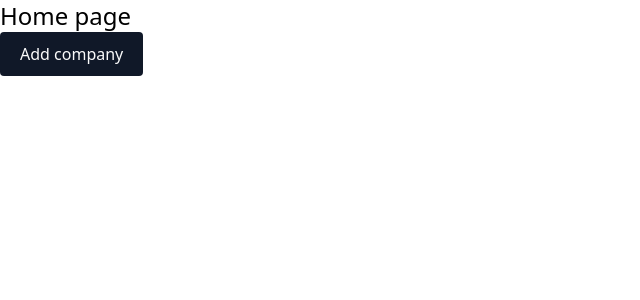
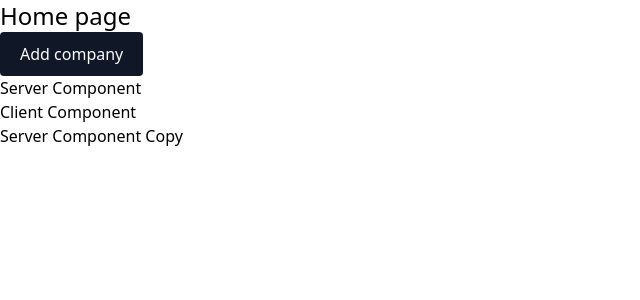
Before and after one commit to Valentyn-M/nextjs-crm, a Next.js app: page / in a window 1280 px wide. Shown: the top 300 px of the page, without its empty margins (0-640 px from the left). Built offline with nearby package versions, Linux system fonts and the light colour scheme.

Commit message:
Server component includes Client component

```diff
--- /dev/null
+++ b/src/app/components/client-component.tsx
@@ -0,0 +1,16 @@
+'use client';
+import React from 'react';
+
+export interface ClientComponentProps {
+  children?: React.ReactNode;
+}
+
+export default function ClientComponent({ children }: ClientComponentProps) {
+  console.log('Client Component');
+  return (
+    <div>
+      <span>Client Component</span>
+      {children}
+    </div>
+  );
+}
--- /dev/null
+++ b/src/app/components/server-component-copy.tsx
@@ -0,0 +1,21 @@
+import { headers } from 'next/headers';
+import React from 'react';
+
+export interface ServerComponentCopyProps {
+  children?: React.ReactNode;
+}
+
+export default function ServerComponentCopy({
+  children,
+}: ServerComponentCopyProps) {
+  // Серверна фукція (щоб компонент 100% був серверним). Якщо Серверний компонент не містить серверних функцій, то він стає Клєнтським
+  console.log(headers().get('user-agent'));
+
+  console.log('Server Component Copy');
+  return (
+    <div>
+      <span>Server Component Copy</span>
+      {children}
+    </div>
+  );
+}
--- /dev/null
+++ b/src/app/components/server-component.tsx
@@ -0,0 +1,15 @@
+import React from 'react';
+
+export interface ServerComponentProps {
+  children?: React.ReactNode;
+}
+
+export default function ServerComponent({ children }: ServerComponentProps) {
+  console.log('Server Component');
+  return (
+    <div>
+      <span>Server Component</span>
+      {children}
+    </div>
+  );
+}
--- a/src/app/page.tsx
+++ b/src/app/page.tsx
@@ -1,10 +1,18 @@
 import AddCompanyButton from '@/app/components/add-company-button';
+import ServerComponent from '@/app/components/server-component';
+import ClientComponent from '@/app/components/client-component';
+import ServerComponentCopy from '@/app/components/server-component-copy';
 
 export default function Home() {
   return (
     <main>
       <h1 className="text-2xl">Home page</h1>
       <AddCompanyButton />
+
+      <ServerComponent />
+      <ClientComponent>
+        <ServerComponentCopy />
+      </ClientComponent>
     </main>
   );
 }
```
